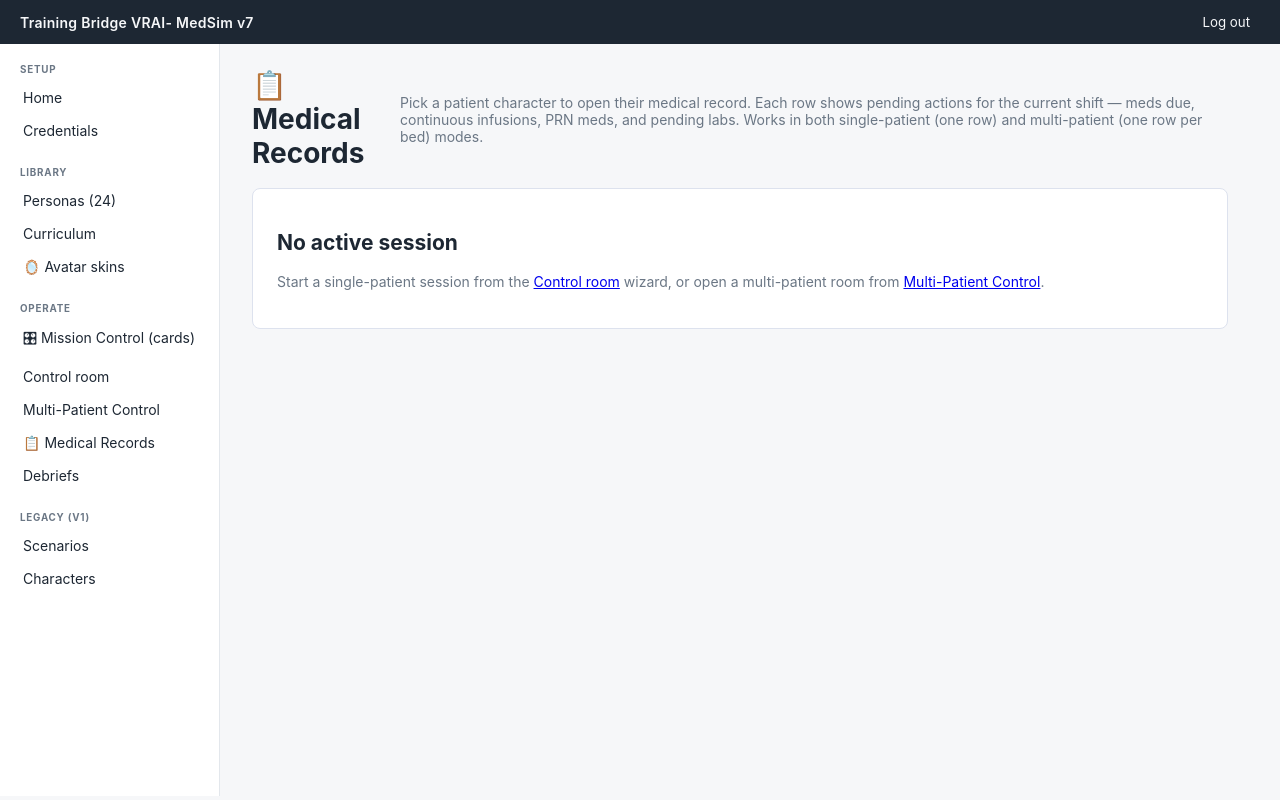
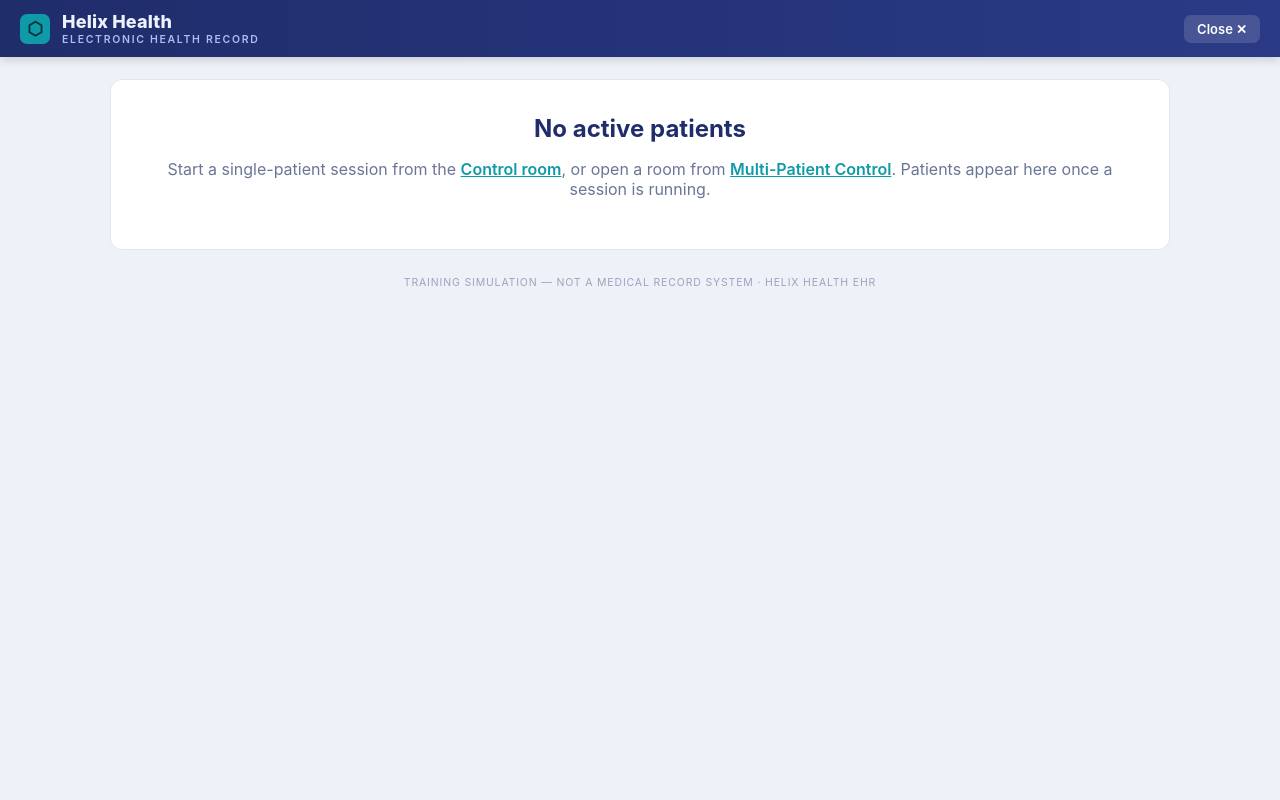
Before and after one commit to medsim-vrai/MedSim, a FastAPI app: template portal/templates/medical_records.html in a window 1280 px wide. Run offline with FastAPI, Linux system fonts and the light colour scheme; the template is opened without the code that fills it, so the values that code supplies are empty; some libraries are stand-ins or nearby versions.

Commit message:
feat(FR-011 #72): Medical Records picker — branded full-screen "Helix Health" EHR
Drops the classic portal sidebar (no longer extends base.html) and restyles the
patient picker as a recognizable branded EHR — indigo/teal "Helix Health · EHR"
top bar, an EHR-style Patient List with avatar initials, MRN, location, and a
metric strip (Meds/Due/Drips/PRN/Labs), plus a "training simulation — not a
medical record system" footer. Self-contained styles; consistent with the card
system (no classic chrome) the way the cart is a branded BD Pyxis. Chart view next.

Co-Authored-By: Claude Opus 4.8 (1M context) <noreply@anthropic.com>

```diff
--- a/portal/templates/medical_records.html
+++ b/portal/templates/medical_records.html
@@ -1,78 +1,114 @@
-{% extends "base.html" %}
-{% block title %}Medical Records{% endblock %}
-{% block content %}
-<link rel="stylesheet" href="{{ static_v('medical_records.css') }}">
-
-<header class="page-header">
-  <h1>📋 Medical Records</h1>
-  <p class="muted">
-    Pick a patient character to open their medical record. Each row shows
-    pending actions for the current shift — meds due, continuous infusions,
-    PRN meds, and pending labs. Works in both single-patient (one row) and
-    multi-patient (one row per bed) modes.
-  </p>
+<!DOCTYPE html>
+<html lang="en">
+<head>
+  <meta charset="utf-8">
+  <meta name="viewport" content="width=device-width, initial-scale=1, viewport-fit=cover">
+  <title>Helix Health EHR — Patient List</title>
+  <style>
+    /* Branded "Helix Health" EHR — a recognizable clinical record system (the way
+       the med cart is a recognizable "BD Pyxis"). Standalone, full-screen — no
+       portal sidebar. Indigo chrome + teal accent + clean clinical patient list. */
+    :root{ --hh-ink:#16213e; --hh-indigo:#1f2d6b; --hh-indigo2:#2a3a86; --hh-teal:#0f9aa7;
+           --hh-line:#e2e6f0; --hh-bg:#eef1f7; --hh-due:#b4540a; --hh-due-bg:#fdf0e3; }
+    *{ box-sizing:border-box; }
+    html,body{ margin:0; height:100%; background:var(--hh-bg); color:var(--hh-ink);
+      font-family:-apple-system,BlinkMacSystemFont,"Segoe UI",Roboto,Helvetica,Arial,sans-serif; }
+    /* top brand bar */
+    .hh-top{ background:linear-gradient(90deg,var(--hh-indigo),var(--hh-indigo2));
+      color:#eef2ff; display:flex; align-items:center; gap:12px; padding:11px 20px;
+      box-shadow:0 2px 10px rgba(0,0,0,.18); position:sticky; top:0; z-index:5; }
+    .hh-mark{ width:30px; height:30px; border-radius:7px; background:var(--hh-teal); color:#04323a;
+      display:flex; align-items:center; justify-content:center; font-weight:800; font-size:18px; }
+    .hh-brand{ font-size:18px; font-weight:800; letter-spacing:.01em; }
+    .hh-brand small{ display:block; font-size:10.5px; font-weight:600; color:#aebdf0;
+      letter-spacing:.16em; text-transform:uppercase; margin-top:1px; }
+    .hh-top-right{ margin-left:auto; display:flex; align-items:center; gap:14px; font-size:13px; color:#cdd7f5; }
+    .hh-shift b{ color:#fff; }
+    .hh-exit{ background:rgba(255,255,255,.14); color:#fff; text-decoration:none; padding:6px 13px;
+      border-radius:7px; font-weight:600; }
+    .hh-exit:hover{ background:rgba(255,255,255,.24); }
+    /* main */
+    .hh-main{ max-width:1100px; margin:0 auto; padding:22px 20px 60px; }
+    .hh-list-head{ display:flex; align-items:baseline; gap:12px; margin:4px 2px 16px; flex-wrap:wrap; }
+    .hh-list-head h1{ font-size:22px; margin:0; color:var(--hh-indigo); }
+    .hh-list-head .cnt{ color:#6b7596; font-size:13px; }
+    .hh-search{ margin-left:auto; background:#fff; border:1px solid var(--hh-line); border-radius:8px;
+      padding:8px 13px; color:#9aa4bf; font-size:13px; min-width:230px; }
+    /* patient rows */
+    .hh-patients{ display:flex; flex-direction:column; gap:10px; }
+    .hh-pt{ display:flex; align-items:center; gap:14px; background:#fff; border:1px solid var(--hh-line);
+      border-radius:11px; padding:13px 16px; text-decoration:none; color:inherit;
+      box-shadow:0 1px 3px rgba(20,30,60,.05); transition:box-shadow .12s, border-color .12s; }
+    .hh-pt:hover{ border-color:#b9c4e6; box-shadow:0 4px 14px rgba(31,45,107,.12); }
+    .hh-av{ width:46px; height:46px; flex:0 0 auto; border-radius:50%; background:var(--hh-indigo);
+      color:#fff; display:flex; align-items:center; justify-content:center; font-weight:700; font-size:17px; }
+    .hh-pt-main{ flex:1 1 auto; min-width:0; }
+    .hh-pt-name{ font-size:16px; font-weight:700; color:var(--hh-ink); }
+    .hh-pt-name .mrn{ font-size:11.5px; font-weight:600; color:#7a85a6; margin-left:8px; }
+    .hh-pt-loc{ font-size:12.5px; color:#6b7596; margin-top:2px; }
+    .hh-metrics{ display:flex; gap:8px; flex:0 0 auto; }
+    .hh-m{ text-align:center; min-width:62px; background:#f4f6fc; border:1px solid var(--hh-line);
+      border-radius:8px; padding:6px 8px; }
+    .hh-m.due{ background:var(--hh-due-bg); border-color:#f3d6b5; }
+    .hh-m .n{ display:block; font-size:18px; font-weight:800; color:var(--hh-indigo); line-height:1.1; }
+    .hh-m.due .n{ color:var(--hh-due); }
+    .hh-m .l{ display:block; font-size:9.5px; font-weight:600; color:#7a85a6; text-transform:uppercase;
+      letter-spacing:.04em; margin-top:3px; }
+    .hh-chev{ flex:0 0 auto; color:#9aa4bf; font-size:26px; line-height:1; }
+    .hh-empty{ background:#fff; border:1px solid var(--hh-line); border-radius:12px; padding:34px;
+      text-align:center; color:#6b7596; }
+    .hh-empty h2{ color:var(--hh-indigo); margin:0 0 8px; }
+    .hh-empty a{ color:var(--hh-teal); font-weight:600; }
+    .hh-foot{ text-align:center; color:#9aa4bf; font-size:10.5px; letter-spacing:.08em;
+      margin-top:26px; text-transform:uppercase; }
+    @media (max-width:720px){ .hh-metrics{ display:none; } .hh-search{ display:none; } }
+  </style>
+</head>
+<body>
+  <header class="hh-top">
+    <span class="hh-mark">⬡</span>
+    <span class="hh-brand">Helix Health<small>Electronic Health Record</small></span>
+    <div class="hh-top-right">
+      {% if patients %}<span class="hh-shift">Shift&nbsp;<b>{{ patients[0].status.current_shift }}</b></span>{% endif %}
+      <a class="hh-exit" href="/portal/console?mode=operate">Close ✕</a>
+    </div>
   </header>
 
+  <main class="hh-main">
     {% if not patients %}
-  <section class="mr-empty">
-    <h2>No active session</h2>
-    <p class="muted">
-      Start a single-patient session from the
-      <a href="/portal/control">Control room</a> wizard, or open a
-      multi-patient room from <a href="/portal/room">Multi-Patient Control</a>.
-    </p>
+      <section class="hh-empty">
+        <h2>No active patients</h2>
+        <p>Start a single-patient session from the
+          <a href="/portal/control">Control room</a>, or open a room from
+          <a href="/portal/room">Multi-Patient Control</a>. Patients appear here once a session is running.</p>
       </section>
     {% else %}
-  <section class="mr-picker">
-    <p class="muted small">
-      {{ patients | length }} patient{% if patients | length != 1 %}s{% endif %}
-      · current shift:
-      <strong>{{ patients[0].status.current_shift }}</strong>
-    </p>
-    <div class="mr-patient-grid">
+      <div class="hh-list-head">
+        <h1>Patient List</h1>
+        <span class="cnt">{{ patients | length }} patient{% if patients | length != 1 %}s{% endif %} · {{ patients[0].status.current_shift }} shift</span>
+        <span class="hh-search">🔎 Search patients…</span>
+      </div>
+      <div class="hh-patients">
         {% for p in patients %}
-        <a class="mr-patient-card"
-           href="/portal/medical_records/{{ p.character_id }}">
-          <header class="mr-patient-card-header">
-            <strong class="mr-patient-name">{{ p.name }}</strong>
-            <span class="muted small">{{ p.character_id }}</span>
-          </header>
-          <p class="muted small mr-patient-loc">
-            {{ p.location_label }}
-            {% if p.encounter_label %} · {{ p.encounter_label }}{% endif %}
-            {% if p.mrn %} · MRN {{ p.mrn }}{% endif %}
-          </p>
-          <div class="mr-status-grid">
-            <div class="mr-status-cell"
-                 title="Total medications on this patient's MAR">
-              <span class="mr-status-num">{{ p.status.med_count }}</span>
-              <span class="mr-status-label">total meds</span>
-            </div>
-            <div class="mr-status-cell mr-status-due"
-                 title="Scheduled med administrations during the current shift">
-              <span class="mr-status-num">{{ p.status.due_in_current_shift }}</span>
-              <span class="mr-status-label">due this shift</span>
-            </div>
-            <div class="mr-status-cell"
-                 title="IV drips + tube feeds running continuously">
-              <span class="mr-status-num">{{ p.status.continuous_count }}</span>
-              <span class="mr-status-label">infusions</span>
-            </div>
-            <div class="mr-status-cell"
-                 title="PRN / as-needed meds (no scheduled time)">
-              <span class="mr-status-num">{{ p.status.prn_count }}</span>
-              <span class="mr-status-label">PRN</span>
-            </div>
-            <div class="mr-status-cell"
-                 title="Lab orders that haven't resulted yet">
-              <span class="mr-status-num">{{ p.status.labs_pending }}</span>
-              <span class="mr-status-label">labs pending</span>
-            </div>
-          </div>
+          <a class="hh-pt" href="/portal/medical_records/{{ p.character_id }}">
+            <span class="hh-av">{{ p.name[:1] | upper }}</span>
+            <span class="hh-pt-main">
+              <span class="hh-pt-name">{{ p.name }}<span class="mrn">MRN {{ p.mrn or '—' }}</span></span>
+              <span class="hh-pt-loc">{{ p.location_label }}{% if p.encounter_label %} · {{ p.encounter_label }}{% endif %}</span>
+            </span>
+            <span class="hh-metrics">
+              <span class="hh-m"><span class="n">{{ p.status.med_count }}</span><span class="l">Meds</span></span>
+              <span class="hh-m due"><span class="n">{{ p.status.due_in_current_shift }}</span><span class="l">Due</span></span>
+              <span class="hh-m"><span class="n">{{ p.status.continuous_count }}</span><span class="l">Drips</span></span>
+              <span class="hh-m"><span class="n">{{ p.status.prn_count }}</span><span class="l">PRN</span></span>
+              <span class="hh-m"><span class="n">{{ p.status.labs_pending }}</span><span class="l">Labs</span></span>
+            </span>
+            <span class="hh-chev">›</span>
           </a>
         {% endfor %}
       </div>
-  </section>
     {% endif %}
-
-{% endblock %}
+    <div class="hh-foot">Training Simulation — not a medical record system · Helix Health EHR</div>
+  </main>
+</body>
+</html>
```
Lines whose indentation alone changed are shown as unchanged.
